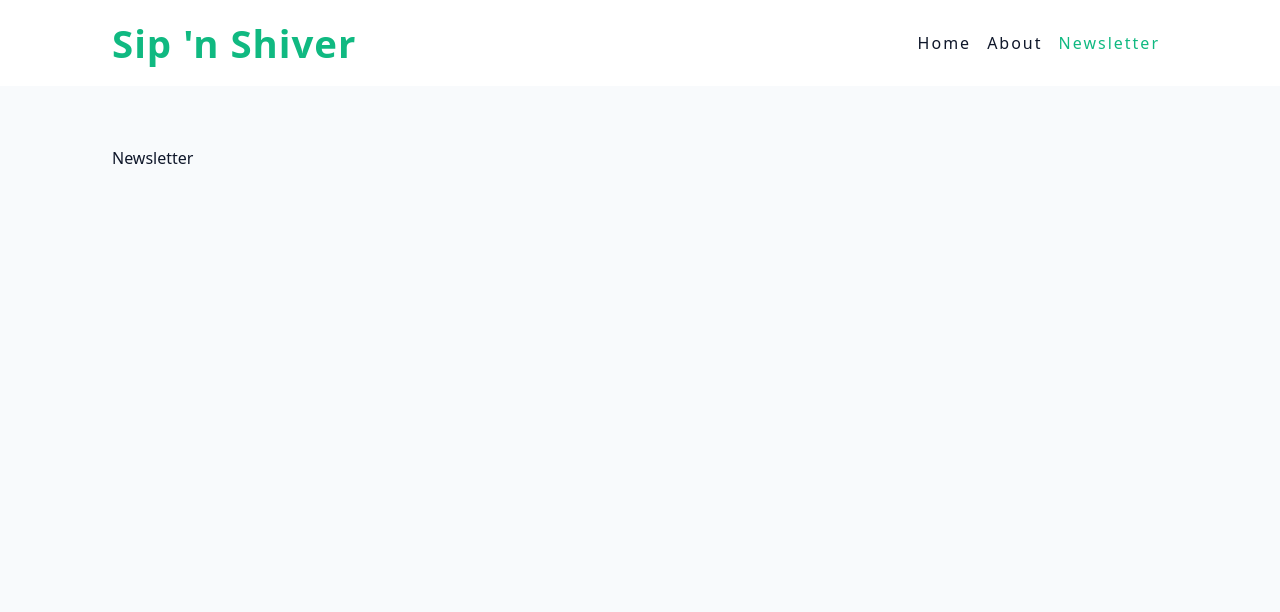
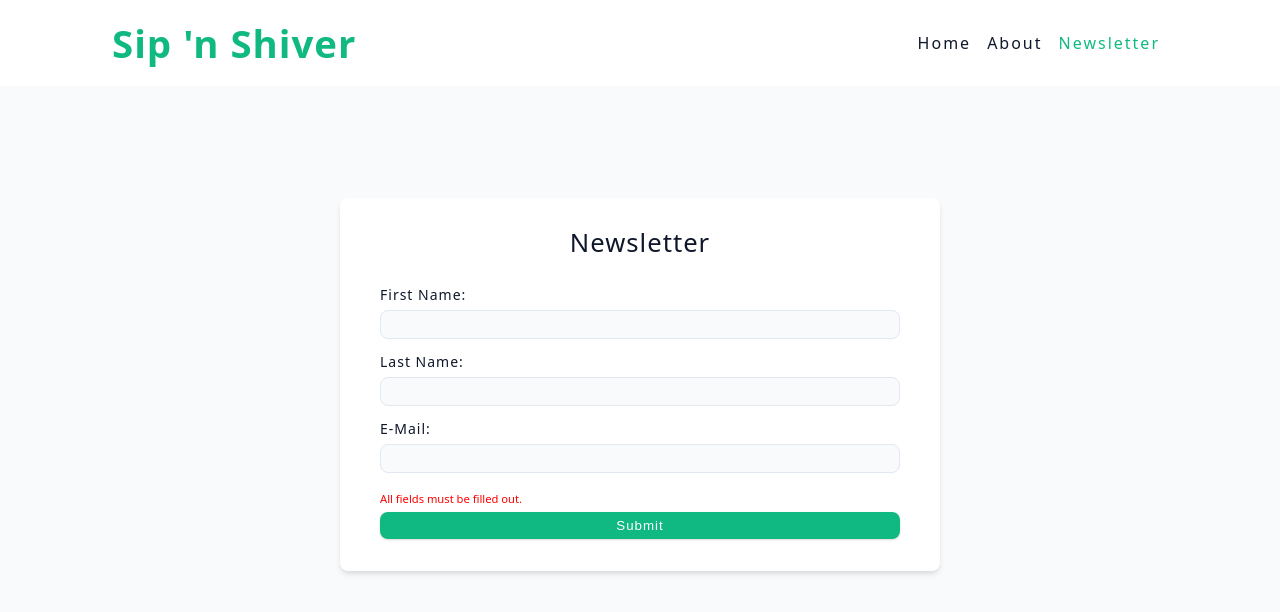
Before and after one commit to akaBaytar/sip-n-shiver, a React (Vite) app: page /newsletter in a window 1280 px wide. Shown: the top 612 px of the page. Built offline with nearby package versions, Linux system fonts and the light colour scheme.

Commit message:
newsletter page and toast notification setup

```diff
--- a/src/main.jsx
+++ b/src/main.jsx
@@ -2,10 +2,14 @@ import React from 'react';
 import ReactDOM from 'react-dom/client';
 import App from './App';
 
+import { ToastContainer } from 'react-toastify';
+
 import '../style/index.css';
+import 'react-toastify/dist/ReactToastify.css';
 
 ReactDOM.createRoot(document.getElementById('root')).render(
   <React.StrictMode>
     <App />
+    <ToastContainer position='top-right' autoClose={2000} />
   </React.StrictMode>
 );
--- a/src/pages/Newsletter.jsx
+++ b/src/pages/Newsletter.jsx
@@ -1,7 +1,77 @@
+import { useState } from 'react';
+import { Form } from 'react-router-dom';
+import { toast } from 'react-toastify';
+
 const Newsletter = () => {
+  const [firstname, setFirstame] = useState('');
+  const [lastname, setLastname] = useState('');
+  const [email, setEmail] = useState('');
+
+  const submitHandler = () => {
+    try {
+      setFirstame('');
+      setLastname('');
+      setEmail('');
+      toast.success('Your request has been successfully received.');
+    } catch (error) {
+      toast.error('An error occurred.');
+    }
+  };
+
   return (
-    <div>Newsletter</div>
-  )
-}
+    <Form className='form' onSubmit={submitHandler}>
+      <h4 style={{ textAlign: 'center', marginBottom: '2rem' }}>Newsletter</h4>
+      <div className='form-row'>
+        <label htmlFor='first-name' className='form-label'>
+          First Name:
+        </label>
+        <input
+          type='text'
+          value={firstname}
+          onChange={(e) => setFirstame(e.target.value)}
+          name='first-name'
+          id='first-name'
+          className='form-input'
+          autoComplete='given-name'
+          required
+        />
+      </div>
+      <div className='form-row'>
+        <label htmlFor='last-name' className='form-label'>
+          Last Name:
+        </label>
+        <input
+          type='text'
+          value={lastname}
+          onChange={(e) => setLastname(e.target.value)}
+          name='last-name'
+          id='last-name'
+          className='form-input'
+          autoComplete='family-name'
+          required
+        />
+      </div>
+      <div className='form-row'>
+        <label htmlFor='email' className='form-label'>
+          E-mail:
+        </label>
+        <input
+          type='email'
+          value={email}
+          onChange={(e) => setEmail(e.target.value)}
+          name='email'
+          id='email'
+          className='form-input'
+          autoComplete='email'
+          required
+        />
+      </div>
+      <span style={{ fontSize: '0.7rem', color: 'red' }}>All fields must be filled out.</span>
+      <button type='submit' className='button button-block' style={{ marginTop: '0.45rem' }}>
+        Submit
+      </button>
+    </Form>
+  );
+};
 
-export default Newsletter
+export default Newsletter;
```
